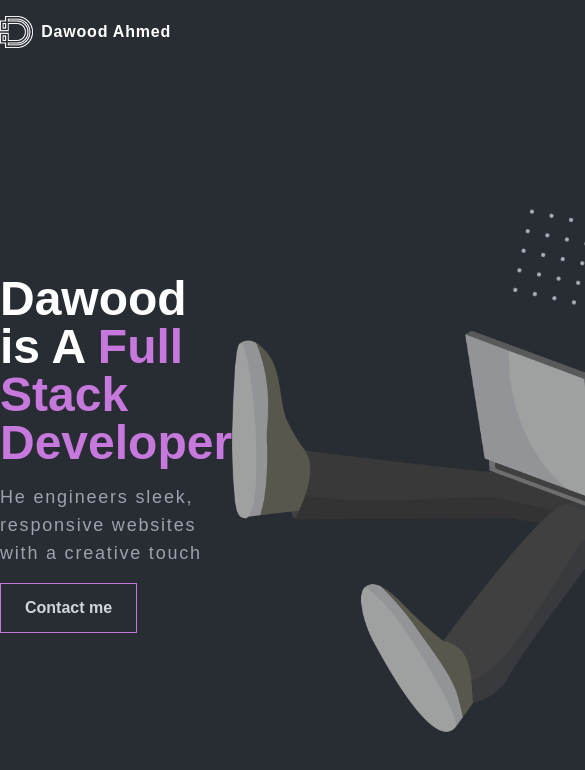
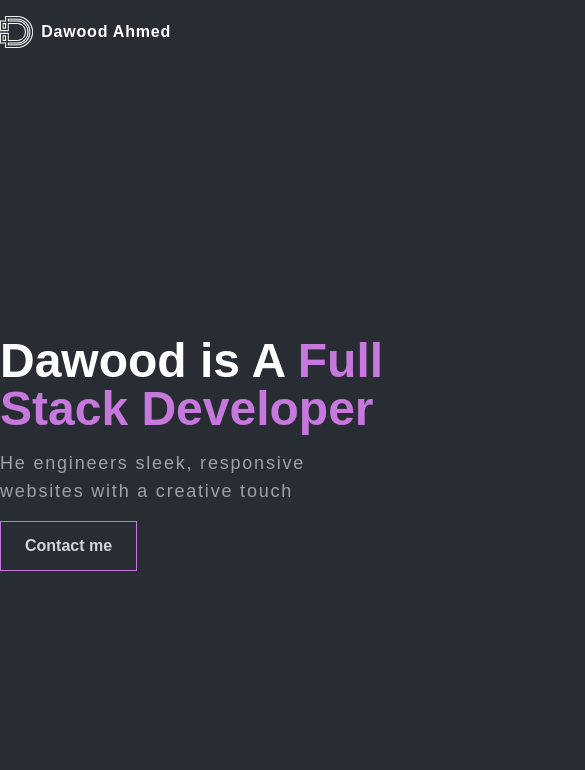
Before and after one commit to Dawood-Ahmed19/Portfolio, a Vue app: page / in a window 390 px wide. Shown: the top 770 px of the page, 585 px wide, since content can reach past the window. Built offline with nearby package versions, Linux system fonts and the light colour scheme.

Commit message:
feat: add responsiveness

```diff
--- a/src/Views/Home/Home.vue
+++ b/src/Views/Home/Home.vue
@@ -6,7 +6,7 @@ import MainImg from "../../assets/mainimg.png";
 <template>
   <!-- Hero Section -->
   <section class="container w-[calc(100% - 2rem)] m-auto">
-    <div class="flex flex-row items-center justify-between">
+    <div class="flex flex-row items-center justify-center xl:justify-between">
       <span class="flex flex-col gap-4">
         <h1 class="text-5xl font-semibold text-white">
           Dawood is A <span class="text-mainPink">Full Stack Developer</span>
@@ -17,9 +17,9 @@ import MainImg from "../../assets/mainimg.png";
         <Button>Contact me</Button>
       </span>
       <span
-        class="relative inline-block before:content-[url('./assets/Dots.png')] before:absolute before:top-[7rem] before:left-[18rem] before:rotate-12"
+        class="relative xl:inline-block hidden before:content-[url('./assets/Dots.png')] before:absolute before:top-[7rem] before:left-[18rem] before:rotate-12"
       >
-        <img class="max-w-2xl" :src="MainImg" alt="body img" />
+        <img class="max-w-2xl w-full h-auto" :src="MainImg" alt="body img" />
       </span>
     </div>
   </section>
```
